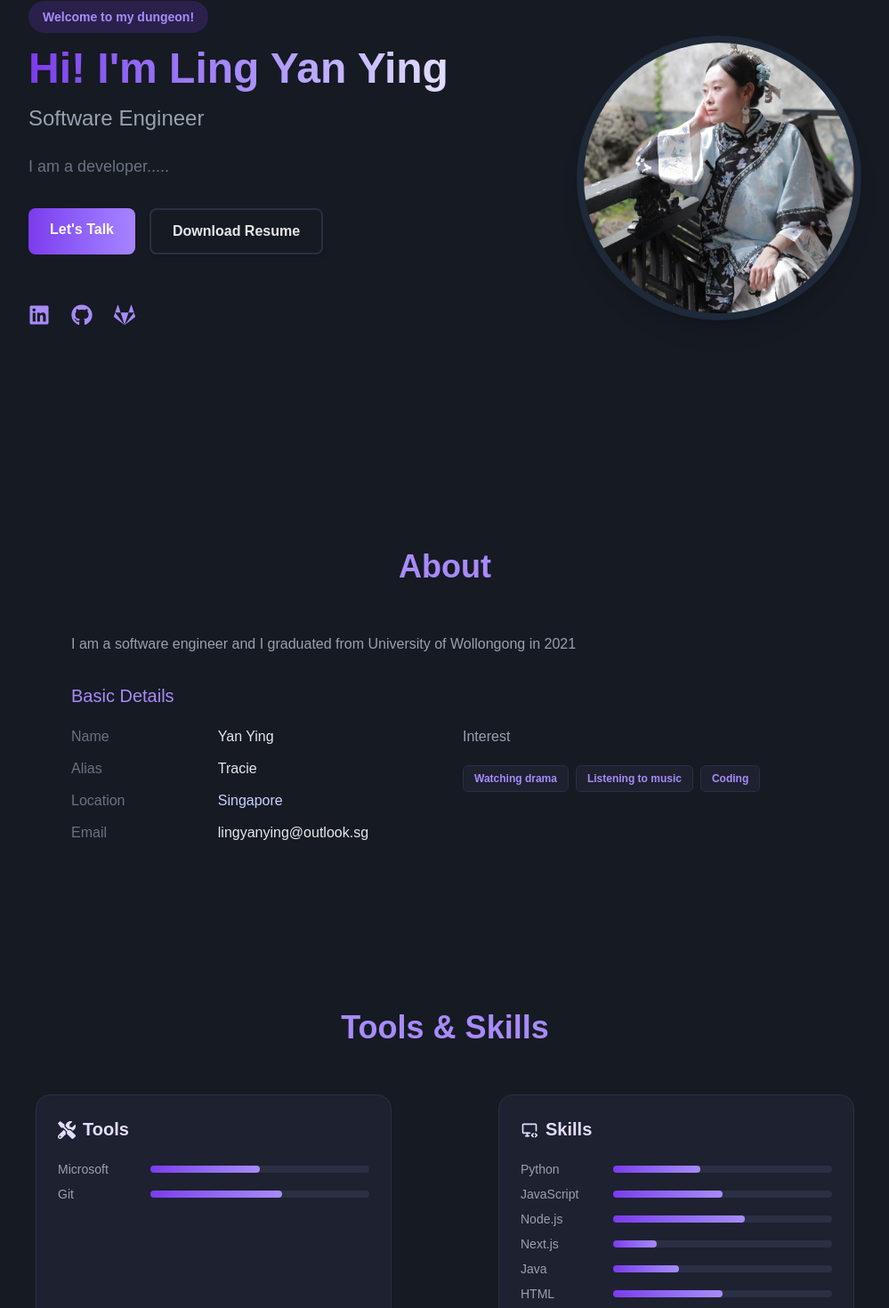
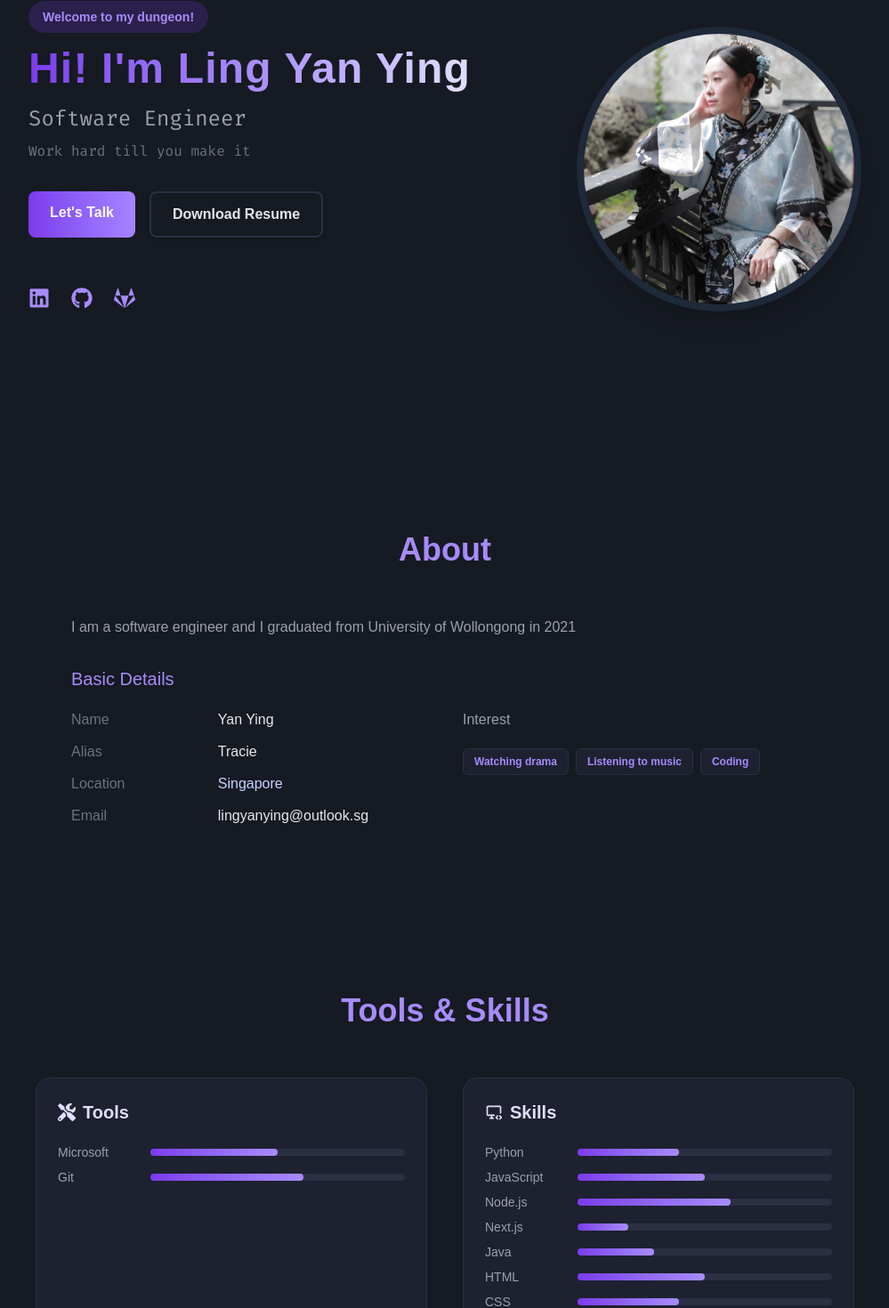
Before and after one commit to tracielyy/portfolio-nextjs, a Next.js app: page /en in a window 1280 px wide. Shown: the part 111-1581 px from the top of the page at 89% size, without its empty margins (140-1139 px from the left). Built offline with nearby package versions, Linux system fonts and the light colour scheme.

Commit message:
Update: change font family for hero section

```diff
--- a/src/app/[locale]/globals.css
+++ b/src/app/[locale]/globals.css
@@ -46,6 +46,7 @@
   --color-foreground: var(--foreground);
   --font-sans: var(--font-geist-sans);
   --font-mono: var(--font-geist-mono);
+  --font-mono: var(--font-fira-code);
   /* --font-en: 'Space Grotesk', Arial, Helvetica, sans-serif; */
 }
 
@@ -151,7 +152,8 @@ body {
 
 .section-content-row {
   @apply lg:px-10 md:px-25 sm:px-20 xs:px-20 px-5;
-  @apply flex lg:flex-row lg:gap-30 w-full mx-auto flex-col gap-10;
+  @apply flex lg:flex-row lg:gap-10 w-full mx-auto flex-col gap-10;
+  /* @apply flex lg:flex-row lg:gap-30 w-full mx-auto flex-col gap-10; */
 }
 
 .section-content-col {
@@ -170,6 +172,7 @@ body {
   @apply text-accent-secondary text-sm font-medium;
   @apply mx-auto lg:w-100 md:w-100 sm:w-100 w-full;
   @apply flex flex-col gap-2 rounded-2xl lg:p-6 p-4;
+  @apply w-full lg:flex-1;
 }
 
 .sub-section-title {
--- a/src/app/[locale]/layout.js
+++ b/src/app/[locale]/layout.js
@@ -1,10 +1,17 @@
 import "./globals.css";
 import Footer from "@/components/layout/Footer";
 import Header from "@/components/layout/Header";
-// import Header from "@/components/layout/Navbar";
 import { notFound } from 'next/navigation';
 
 const locales = ['en', 'zh'];
+
+import { Fira_Code } from 'next/font/google';
+
+const firaCode = Fira_Code({
+  subsets: ['latin'],
+  weight: ['400'],
+  variable: '--font-fira-code',
+});
 
 export const metadata = {
   title: "Tracie Portfolio Website",
@@ -28,7 +35,7 @@ export default async function RootLayout({ children, params }) {
 
   return (
     <html lang={locale} /* className="dark" */>
-      <body className={`${locale} main-theme`}>
+      <body className={`${locale} main-theme ${firaCode.variable}`}>
         <Header locale={locale} />
         {children}
         <Footer locale={locale} />
--- a/src/components/sections/HeroSection.js
+++ b/src/components/sections/HeroSection.js
@@ -1,7 +1,6 @@
 // components/HeroSimple.jsx
 'use client'
 import Image from 'next/image';
-import Link from 'next/link';
 import { getData } from '@/lib/data';
 import { getDictionary } from '@/lib/dictionary';
 import { usePathname } from 'next/navigation';
@@ -21,8 +20,6 @@ export default function HeroSection({ locale }) {
 
     return (
         <section className="section-container">
-            {/* Border Container */}
-            {/* <div className="relative p-1 bg-gradient-to-r from-blue-500 via-purple-500 to-pink-500 rounded-3xl mx-auto"> */}
 
             {/* Inner Container */}
             <div className="p-2 sm:p-6 md:p-10 lg:p-8">
@@ -30,8 +27,10 @@ export default function HeroSection({ locale }) {
 
                     {/* Image Container - Center on mobile, left on desktop */}
                     <div className="flex-shrink-0">
-                        <div className="relative w-40 h-40 sm:w-60 sm:h-60 md:w-80 md:h-80 rounded-full overflow-hidden border-8 border-gray-800 shadow-xl mx-auto lg:float-right">
-                            {/* <div className="relative w-60 h-60 sm:w-72 sm:h-72 md:w-80 md:h-80 rounded-full overflow-hidden border-8 border-white dark:border-gray-800 shadow-xl mx-auto lg:mx-0"> */}
+                        <div
+                            className="relative w-40 h-40 sm:w-60 sm:h-60 md:w-80 md:h-80
+                                     rounded-full overflow-hidden border-8 border-gray-800 shadow-xl
+                                     mx-auto lg:float-right">
                             <Image
                                 src="/images/personal/hero-personal-dp.jpg"
                                 alt="Your Name"
@@ -45,13 +44,14 @@ export default function HeroSection({ locale }) {
 
                     {/* Text Content */}
                     <div className="text-center lg:text-left lg:w-150">
+
                         {/* Welcome pill */}
                         <div className="inline-block bg-accent-primary/20 text-accent-secondary px-4 py-2 rounded-full text-sm font-semibold mb-4">
                             {dict.section.hero.welcome}
                         </div>
 
                         {/* Name gradient */}
-                        <h1 className="text-2xl sm:text-3xl md:text-4xl lg:text-5xl font-bold mb-4">
+                        <h1 className="text-2xl sm:text-3xl md:text-4xl lg:text-5xl font-bold mb-4 tracking-wide">
                             <span className="bg-clip-text text-transparent bg-gradient-to-r from-accent-primary via-accent-secondary to-heading">
                                 {
                                     dict.section.hero.greetings
@@ -63,13 +63,13 @@ export default function HeroSection({ locale }) {
                         </h1>
 
                         {/* Role */}
-                        <h2 className="text-xl md:text-2xl text-gray-400 mb-6">
+                        <h2 className="text-xl md:text-2xl text-gray-400 mb-2 font-(family-name:--font-fira-code)">
                             {dict.section.hero.role}
                         </h2>
 
-                        {/* Description */}
-                        <p className="text-gray-500 text-lg mb-8 leading-relaxed">
-                            {dict.section.hero.descriptions}
+                        {/* Bio */}
+                        <p className="text-gray-500 mb-8 leading-relaxed font-(family-name:--font-fira-code)">
+                            {basicData.bio}
                         </p>
 
                         {/* Buttons */}
@@ -93,7 +93,6 @@ export default function HeroSection({ locale }) {
                             <Socials socialsData={socialsData} />
                         </div>
 
-
                     </div>
                 </div>
             </div>
```
